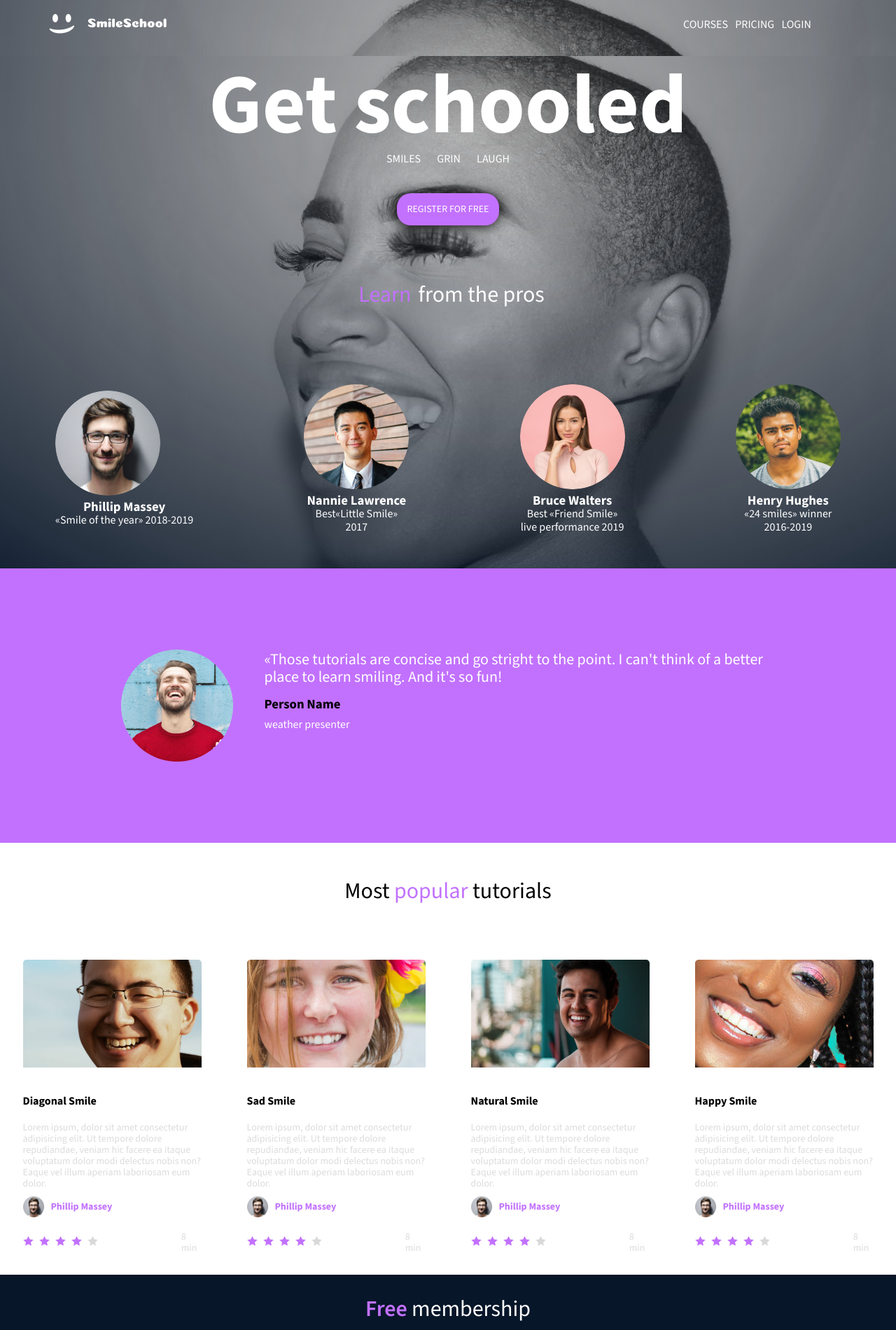
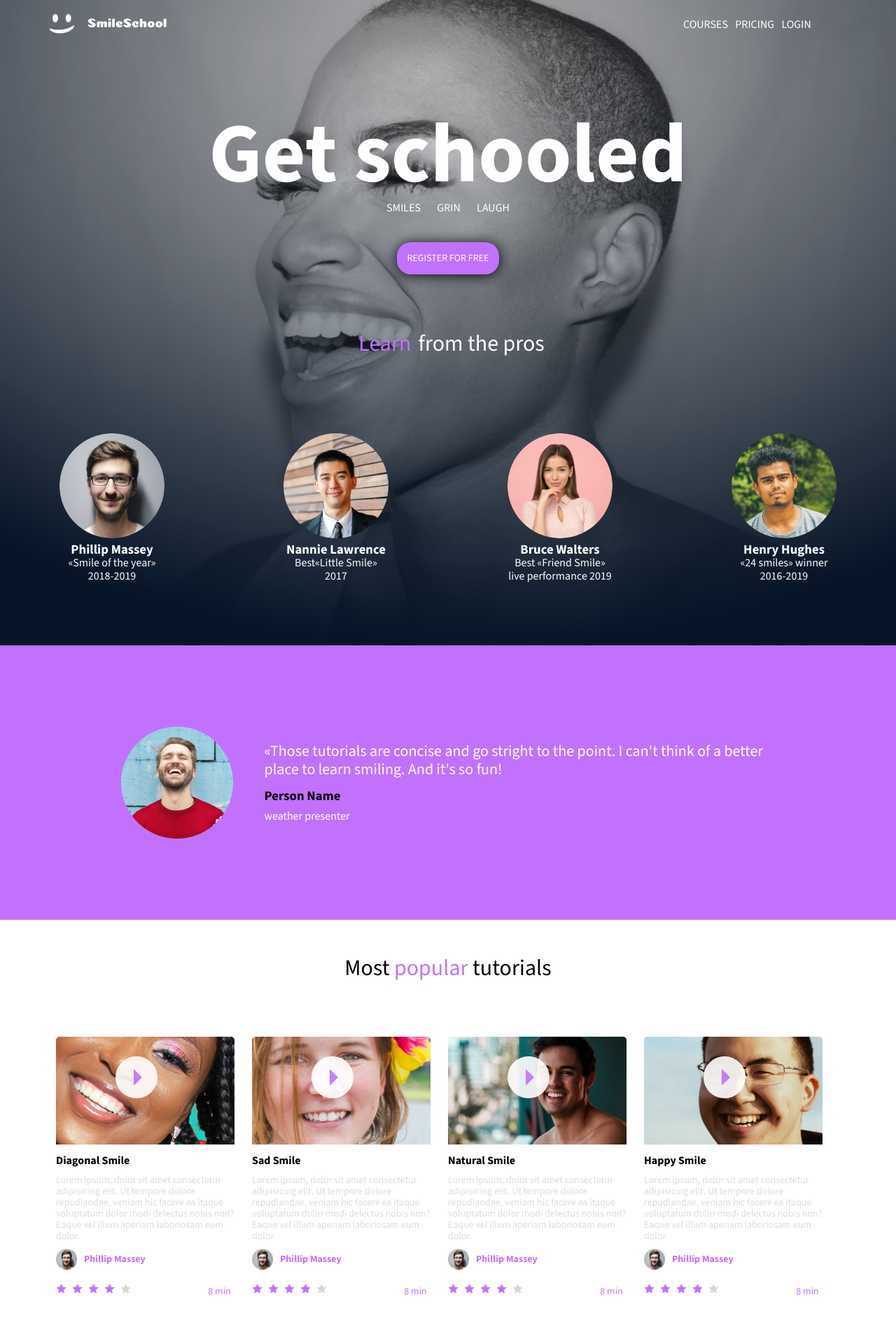
Before and after one commit to sadeemmuk/alx_html_css, a plain HTML site: page css_advanced/index.html in a window 1280 px wide. Shown: the top 1900 px of the page at 70% size. Drawn offline with nearby package versions, Linux system fonts and the light colour scheme; some icons are missing.

Commit message:
added new styles and elements

```diff
--- a/css_advanced/index.html
+++ b/css_advanced/index.html
@@ -8,6 +8,9 @@
     <link href="style.css" rel="stylesheet">
     <link href="all.min.css" rel="stylesheet">
     <link href="all.css" rel="stylesheet">
+    <link rel="stylesheet" href="https://cdn.jsdelivr.net/gh/iconoir-icons/iconoir@main/css/iconoir.css"
+/>
+
 </head>
 <body>
     <header>
@@ -22,6 +25,7 @@
     </header>
     <main>
 <section class="sec_one">
+
     <div class="one">
         <h1>Get schooled</h1>
         <span>SMILES</span>
@@ -37,7 +41,7 @@
         <div>
             <img src="CSS Advanced/1.png">
             <h3>Phillip Massey</h3>
-            <p>«Smile of the year» 2018-2019</p>
+            <p>«Smile of the year»<br>2018-2019</p>
         </div>
         <div>
             <img src="CSS Advanced/2.png">
@@ -68,7 +72,7 @@
     <h3>Most <span>popular </span>tutorials</h3>
     <div class="table">
         <div>
-            <img src="CSS Advanced/6.png">
+            <img src="CSS Advanced/9.png">
             <h3>Diagonal Smile</h3>
             <p>Lorem ipsum, dolor sit amet consectetur adipisicing elit. Ut tempore dolore repudiandae, veniam hic facere ea itaque voluptatum dolor modi delectus nobis non? Eaque vel illum aperiam laboriosam eum dolor.</p>
             <div class="person">
@@ -113,7 +117,7 @@
             </div>
         </div>
         <div>
-            <img src="CSS Advanced/9.png">
+            <img src="CSS Advanced/6.png">
             <h3>Happy Smile</h3>
             <p>Lorem ipsum, dolor sit amet consectetur adipisicing elit. Ut tempore dolore repudiandae, veniam hic facere ea itaque voluptatum dolor modi delectus nobis non? Eaque vel illum aperiam laboriosam eum dolor.</p>
             <div class="person">
@@ -187,9 +191,11 @@
 </div>
 <div class="social_media">
     <ul>
-        <li class="fa-brands fa-facebook"><a href="#"></a></li>
-        <li class="fa-brands fa-twitter"><a href="#"></a></li>
-        <li class="fa-brands fa-instagram"><a href="#"></a></li>
+        <li class="iconoir-facebook"><a href="#"></a></li>
+        <li class="iconoir-twitter"><a href="#"></a></li>
+        <li class="iconoir-instagram"><a href="#"></a></li>
+
+
     </ul>
 </div>
 <p>&copy;smileschool2020</p>
--- a/css_advanced/style.css
+++ b/css_advanced/style.css
@@ -17,7 +17,7 @@
 /* End global rules*/
 
 body{
-    height: 100vh;
+    height: 100%;
     background-color:gainsboro;
     width: 100%;
 }
@@ -26,7 +26,9 @@ header {
 width: 100%;
 padding-bottom: 30px;
 background-attachment:fixed;
-background-image: url(/CSS\ Advanced/Object.gif.png);
+position: absolute;
+z-index: 1;
+
 }
 
 
@@ -60,13 +62,17 @@ header nav ul li a {
 
 }
 
-main {
-    background-image: url(CSS\ Advanced/Object.gif.png);
+
+
+main .sec_one {
+    background-image: url(CSS\ Advanced/Object.gif.png) ;
+    background-size: cover;
+    min-height: 100vh;
+    position: relative;
+    padding-bottom: 90px;
+
 }
 
-main .sec_one {
-
-}
 main .sec_one .one {
     text-align: center;
 
@@ -78,6 +84,7 @@ main .sec_one h1 {
     font-size: 120px;
     color: white;
     margin-top: 0;
+    padding-top: 150px;
     margin-bottom: 0;
 
 }
@@ -140,7 +147,6 @@ text-align: center;
 main .sec_two {
     height: 392px;
     background-color: var(--main_color);
-    margin-top: 50px;
     display: flex;
     align-items: center;
     text-align: center;
@@ -155,7 +161,6 @@ main .sec_two img {
 
 main .sec_two div {
     width: 730px;
-    height: 158px;
     margin-left: 45px;
 
 }
@@ -183,6 +188,7 @@ main .sec_two div p {
 main .sec_third {
     background-color: white;
     width: 100%;
+    padding-bottom: 90px;
 }
 
 main .sec_third h3 {
@@ -199,30 +205,60 @@ main .sec_third h3 {
 
     main .sec_third .table {
         display: flex;
-        justify-content: space-around;
         align-items: center;
+        justify-content: center;
+        width: 70%;
+        margin: auto;
+
 
     }
     main .sec_third .table div {
         width: 255px;
         margin-bottom: 10px;
-
+        margin-right: 25px;
     }
     main .sec_third .table div img {
         width: 255px;
+
+
+
+
+    }
+
+    main .sec_third .table div h3::before{
+        content: "";
+        padding: 30px;
+        position: absolute;
+        border-radius: 50%;
+        background-color: #FFFFFF;
+        opacity: 0.9;
+        top: -90px;
+        right: 110px;
+    }
+
+    main .sec_third .table div h3::after{
+        content: "";
+        position: absolute;
+        border: 12px solid;
+        border-color: transparent transparent transparent var(--main_color);
+        opacity: 0.9;
+        top: -72px;
+        border-radius: 2px;
+        right: 120px;
     }
 
     main .sec_third .table div h3 {
         font-size: 16px;
         text-align: left;
-        margin-top: -15px;
+        margin-top: -40px;
         font-weight: bold;
+        position: relative;
     }
 
     main .sec_third .table div p {
         font-size: 14px;
         color: gainsboro;
-        margin-top: -60px;
+        margin-top: -70px;
         text-align: left;
         margin-bottom: 10px;
     }
@@ -256,6 +292,8 @@ main .sec_third h3 {
         align-self: flex-end;
         font-size: 14px;
         margin-top: 10px;
+        width: 50px;
+        color: var(--main_color);
     }
 
     main .sec_four {
@@ -382,6 +420,7 @@ footer {
 footer .smile {
  width: 169px;
  align-self: center;
+ margin-left: 50px;
 }
 footer .smile div img {
 width: 169px;
@@ -395,6 +434,16 @@ footer .social_media {
 footer .social_media ul {
     list-style: none;
     margin-right: 50px;
+
+}
+
+footer .social_media ul li {
+    color: var(--blue_color);
+    background-color: white;
+    text-align: center;
+    border-radius: 50%;
+    padding: 5px;
+    margin: 5px;
 }
 
 footer .social_media ul li a {
```
